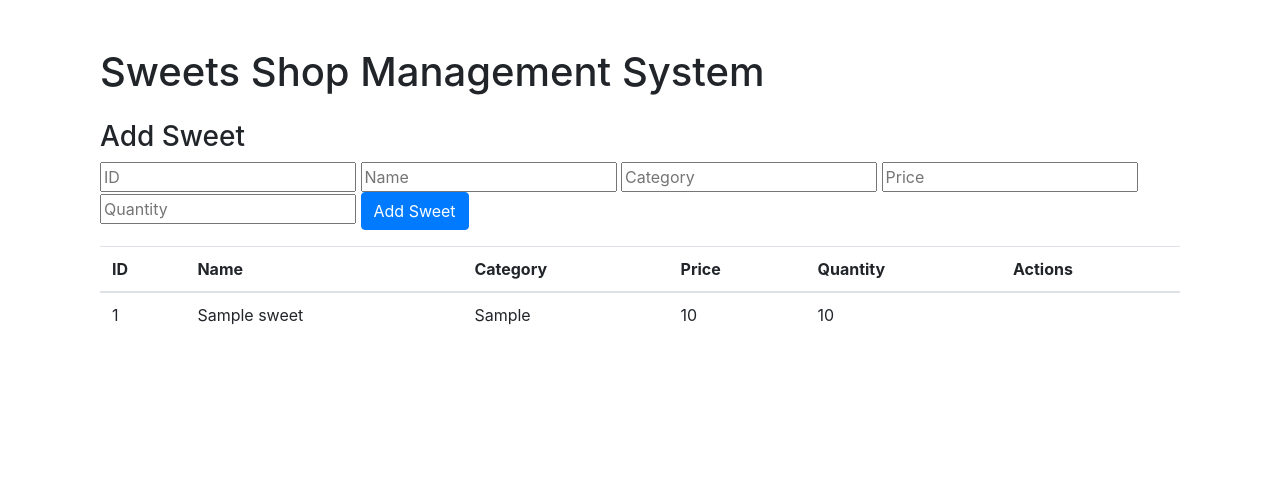
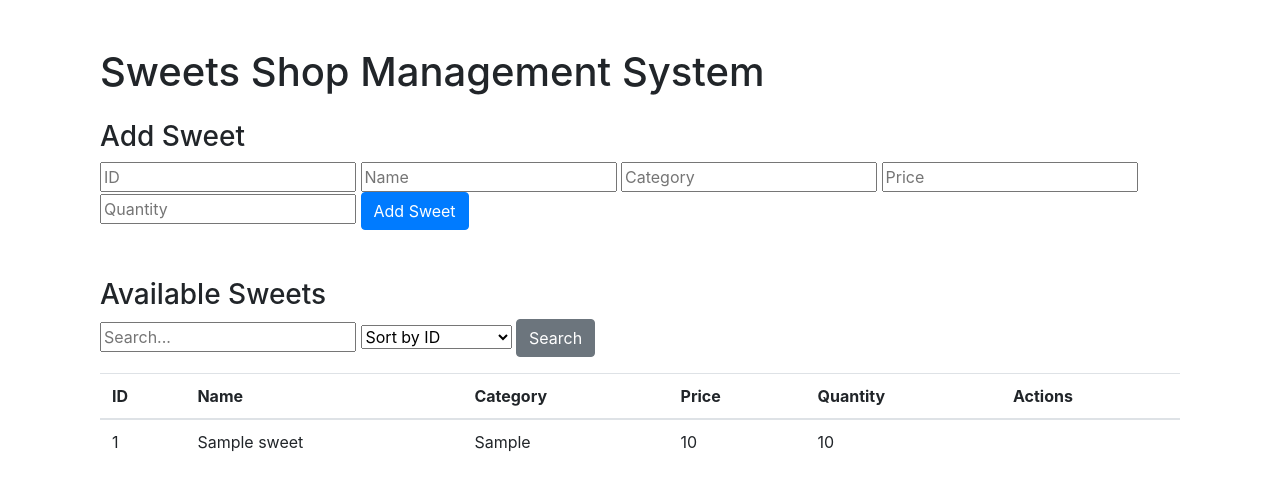
Before and after one commit to Krunaldhanani005/Sweet_Shop_Management_System-, a Flask app: page / in a window 1280 px wide. Shown: the top 491 px of the page. Run offline with Flask 3, Linux system fonts and the light colour scheme; tables that the repository leaves empty or names only in its code hold one stand-in row (values such as "Sample post"); some libraries are stand-ins or nearby versions.

Commit message:
search feture added

```diff
--- a/templates/index.html
+++ b/templates/index.html
@@ -26,6 +26,20 @@
             <input type="number" name="quantity" placeholder="Quantity" required>
             <button type="submit" class="btn btn-primary">Add Sweet</button>
         </form>
+
+        <h3 class="mt-5">Available Sweets</h3>     <!-- Search & Sort Section -->
+        <form method="get" class="mb-3">
+            <input type="text" name="q" placeholder="Search..." value="{{ query }}">
+            <select name="sort">
+                <option value="id" {% if sort_by == 'id' %}selected{% endif %}>Sort by ID</option>
+                <option value="name" {% if sort_by == 'name' %}selected{% endif %}>Sort by Name</option>
+                <option value="category" {% if sort_by == 'category' %}selected{% endif %}>Sort by Category</option>
+                <option value="price" {% if sort_by == 'price' %}selected{% endif %}>Sort by Price</option>
+                <option value="quantity" {% if sort_by == 'quantity' %}selected{% endif %}>Sort by Quantity</option>
+            </select>
+            <button type="submit" class="btn btn-secondary">Search</button>
+        </form>
+
          <table class="table">                <!-- Table displaying list of sweets -->
             <thead>
                 <tr>
```
